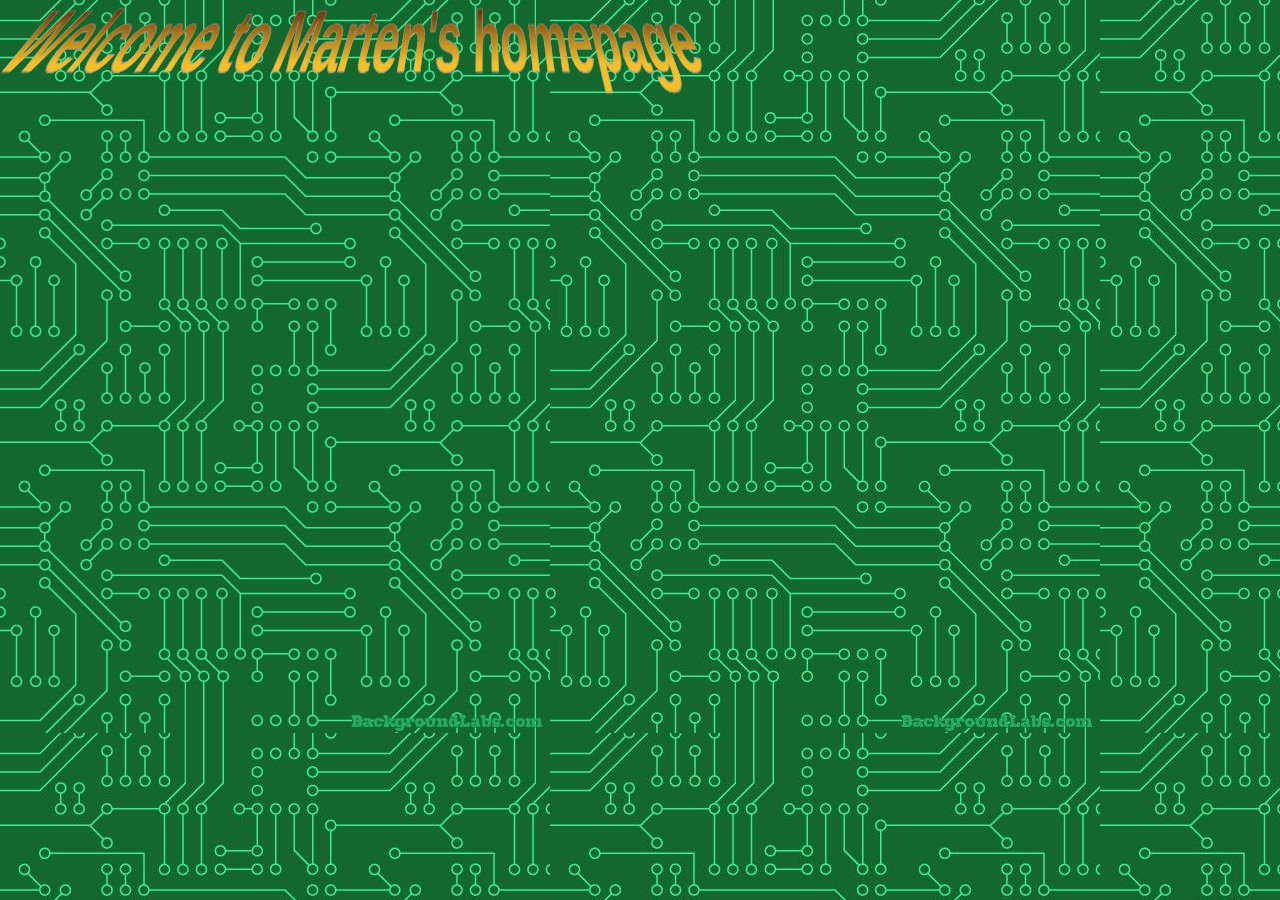
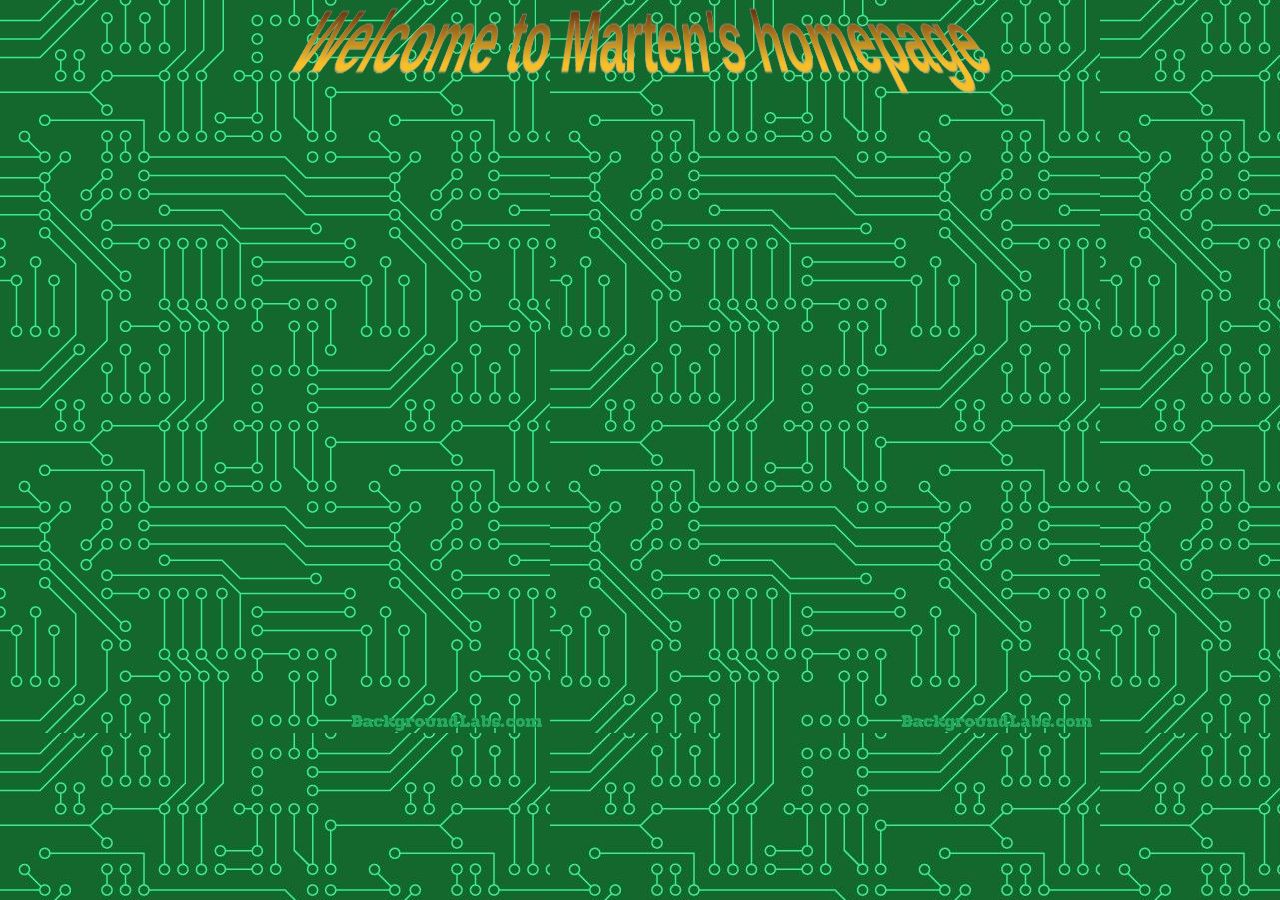
Before and after one commit to marten/martenveldthuis.com, a Jekyll site: the page built from topbar.html, in a window 1280 px wide. Built offline with Jekyll 4.4.1, drawn with Linux system fonts in a browser that asks for light colours.

Commit message:
fix topbar

```diff
--- a/css/main.scss
+++ b/css/main.scss
@@ -69,12 +69,11 @@ h2 {
   -moz-osx-font-smoothing: grayscale;
 }
 .wordart.tilt {
-    display: inline-block;
-    transform: scaleY(2) perspective(1em) rotateX(15deg) translate3d(-19%, -14%, -0.4em);
-    -webkit-transform: scaleY(2) perspective(1em) rotateX(15deg) translate3d(-19%, -14%, -0.4em);
-    -moz-transform: scaleY(2) perspective(1em) rotateX(15deg) translate3d(-19%, -14%, -0.4em);
-    -o-transform: scaleY(2) perspective(1em) rotateX(15deg) translate3d(-19%, -14%, -0.4em);
-    -ms-transform: scaleY(2) perspective(1em) rotateX(15deg) translate3d(-19%, -14%, -0.4em);
+    transform: scaleY(2) perspective(1em) rotateX(15deg) translate3d(0%, -14%, -0.4em);
+    -webkit-transform: scaleY(2) perspective(1em) rotateX(15deg) translate3d(0%, -14%, -0.4em);
+    -moz-transform: scaleY(2) perspective(1em) rotateX(15deg) translate3d(0%, -14%, -0.4em);
+    -o-transform: scaleY(2) perspective(1em) rotateX(15deg) translate3d(0%, -14%, -0.4em);
+    -ms-transform: scaleY(2) perspective(1em) rotateX(15deg) translate3d(0%, -14%, -0.4em);
 }
 
 .wordart.tilt .text {
--- a/topbar.html
+++ b/topbar.html
@@ -5,7 +5,7 @@
 
   {% include head.html %}
 
-  <body class="topbar">
+  <body class="topbar" style="text-align: center">
 
     <div class="wordart tilt">
         <span class="text">Welcome to Marten's homepage</span>
```
